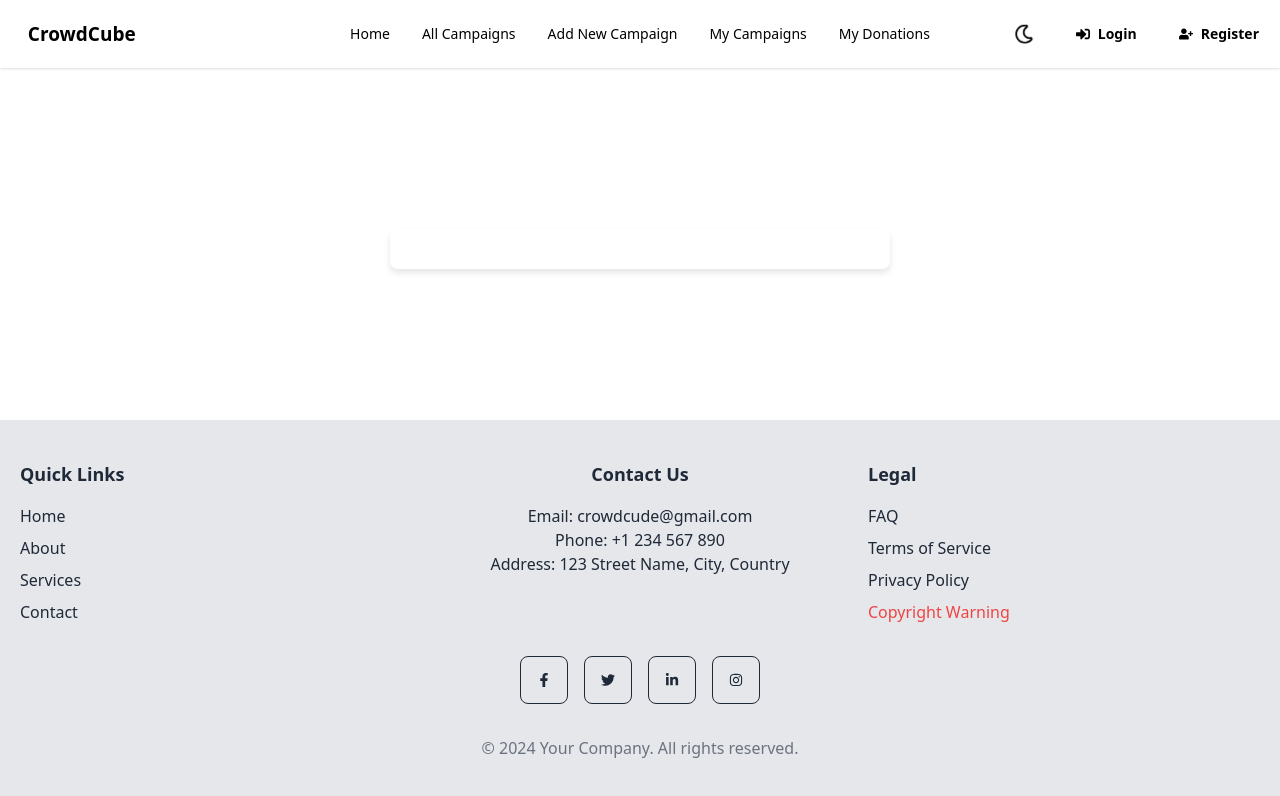
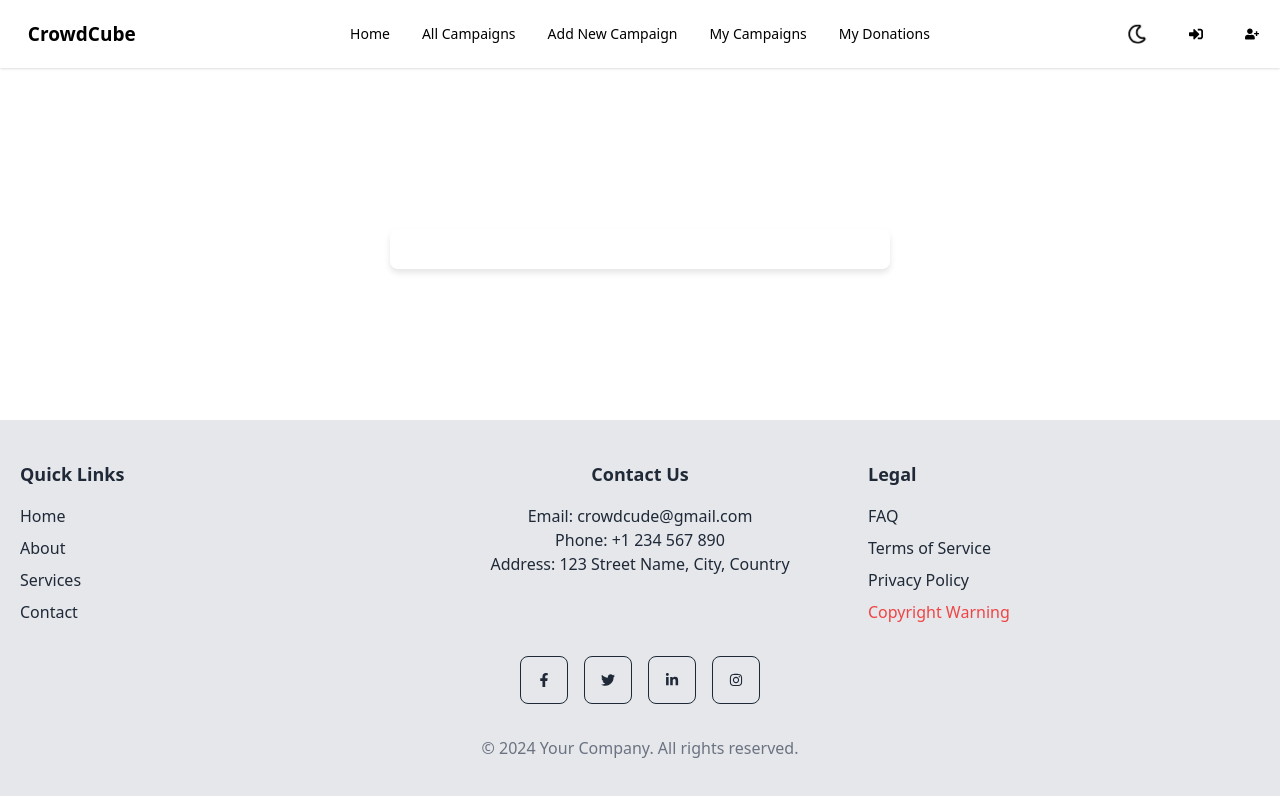
Before and after one commit to Mthe001/Crowd-Cube, a React (Vite) app: page /auth in a window 1280 px wide. Shown: the top 796 px of the page. Built offline with nearby package versions, Linux system fonts and the light colour scheme; no server answers.

Commit message:
fix:navbar

```diff
--- a/package.json
+++ b/package.json
@@ -27,7 +27,6 @@
     "react-router-dom": "^7.0.1",
     "react-simple-typewriter": "^5.0.1",
     "react-toastify": "^10.0.6",
-    "react-tooltip": "^5.28.0",
     "sort-by": "^0.0.2",
     "sweetalert2": "^11.6.13"
   },
--- a/src/components/Navbar.jsx
+++ b/src/components/Navbar.jsx
@@ -115,7 +115,7 @@ const Navbar = () => {
 
 
                 {/* Main Logo */}
-                <div className="navbar-start  max-[1020px]:hidden max-[1024px]:visible ">
+                <div className="navbar-start  max-[1023px]:hidden max-[1024px]:visible ">
                     <NavLink to="/" className="btn btn-ghost  lg:mx-0 text-xl">
                         CrowdCube
                     </NavLink>
@@ -184,11 +184,11 @@ const Navbar = () => {
                         <div className="flex gap-4">
                             <NavLink to="/auth/login" className="btn btn-sm btn-ghost flex items-center gap-2">
                                 <FaSignInAlt />
-                                Login
+
                             </NavLink>
                             <NavLink to="/auth/register" className="btn btn-sm btn-ghost flex items-center gap-2">
                                 <FaUserPlus />
-                                Register
+
                             </NavLink>
                         </div>
                     ) : (
```
Also changed, not shown: 1 other file (tests, documents, lock files or other folders).
